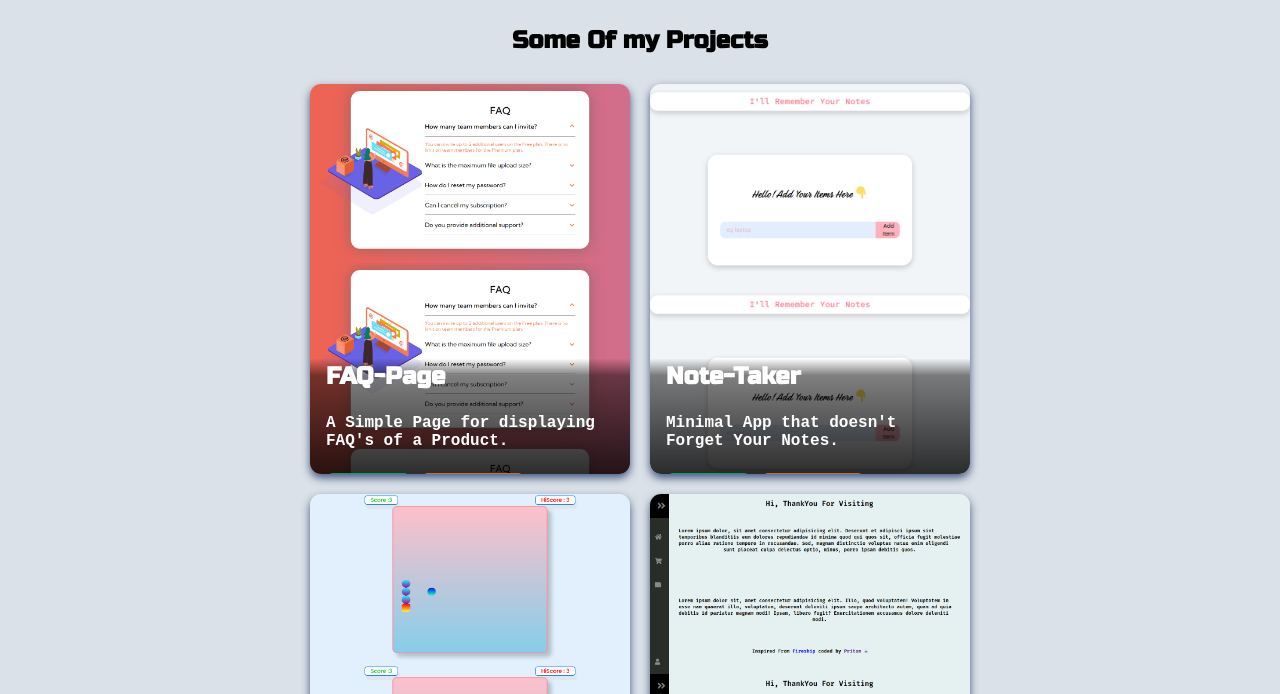
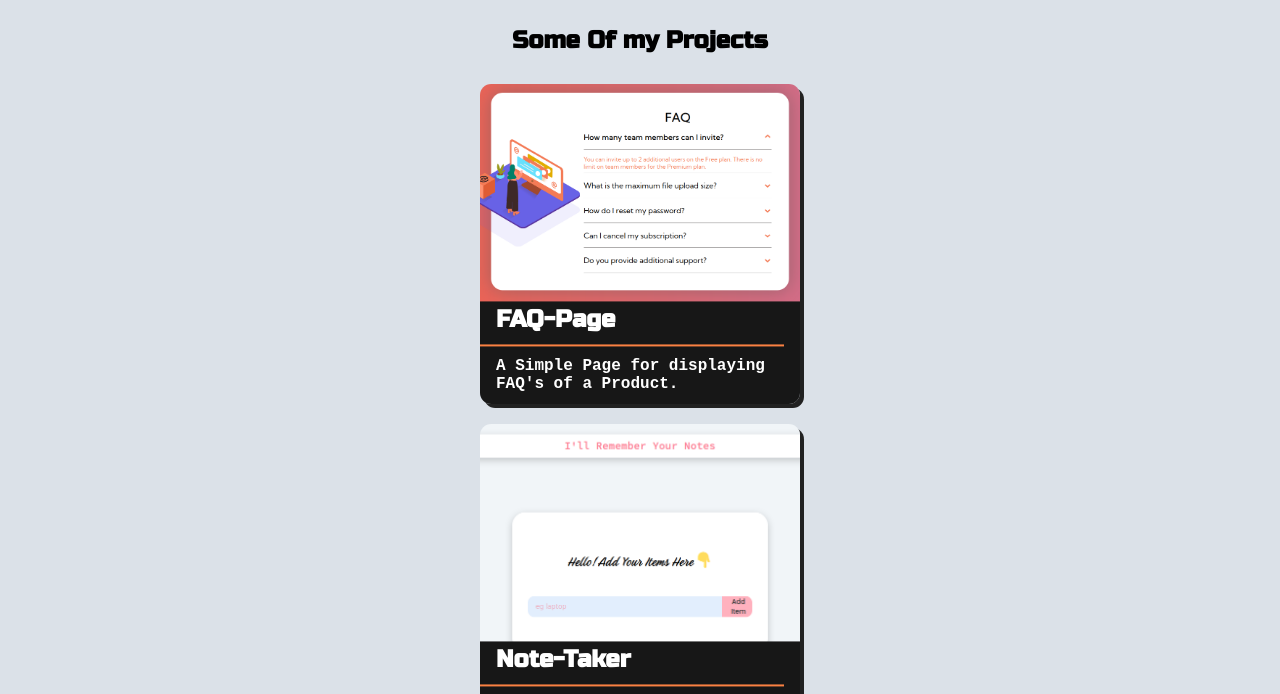
Before and after one commit to pritambera2000/Frontend_Practices, a plain HTML site: page ProjectShowcaseCards/index.html in a window 1280 px wide. Shown: the part 34-728 px from the top of the page. Drawn offline with nearby package versions, Linux system fonts and the light colour scheme.

Commit message:
Day-7's Codes

```diff
--- a/ProjectShowcaseCards/Styles/SCSS/_card.scss
+++ b/ProjectShowcaseCards/Styles/SCSS/_card.scss
@@ -1,4 +1,3 @@
-
 .main {
     &-title {
       text-align: center;
@@ -9,22 +8,34 @@
   .cards {
     display: grid;
     height: 100vh;
-    grid-template-columns: repeat(2, 320px);
+    grid-template-columns: repeat(1, 320px);
     gap: 20px;
     justify-content: center;
     .card{
-        background-size: contain;
+        background-size: 400px;
+        background-repeat: no-repeat;
+        background-position: top;
         padding:10rem 0 0 0;
         transition: transform 0.3s ease;
         border-radius: 0.7em;
-        box-shadow: $shadow-clr;
-        // height: 17rem;
+        box-shadow: $shadow1-clr;
+        height: 20rem;
         overflow: hidden;
       .card-title{
         margin-top: -1em
       }
         &:hover{
-            transform: scale(1.05);
+            transform: scale(1.02);
+            box-shadow: $shadow1-hover-clr;
+            transition: 0.3s ease;
+            .card-description{
+            margin: 0.7rem 0;
+
+              &::before{
+                display: none;
+                transition: 0.3s ease;
+              }
+            }
             .card-content{
                 transform: translateY(0);
             }
@@ -38,11 +49,11 @@
     .card-content{
         // background: black;
         padding:1em;
-        background:$black-gradient-clr;
+        background:$mat-black-clr;
         color:white;
         // height:7rem;
-        transform: translateY(67%);
-    }
+        transform: translateY(36%);
+
     .card-title{
         position:relative;
         padding: 0.5em 0;
@@ -66,13 +77,24 @@
     }
     .card-description{
 
-            margin: 0.7rem 0;
+            margin: 0.7rem 0 0 0;
             height: 3rem;
 
+
+            &::before{
+            content: '';
+            position: absolute;
+            height:2px;
+            top:27.49%;
+            left:0;
+            background: $orange-clr;
+            width:95%;
+
+            }
     }
 
   }
-
+}
 
   .card-1{
     background-image: url('../../Images/faqDesktop.png');
@@ -88,4 +110,5 @@
   }
   .card-4{
     background-image: url('../../Images/AnimatedNavbarDesktop.png');
+
   }
--- a/ProjectShowcaseCards/Styles/SCSS/_colors.scss
+++ b/ProjectShowcaseCards/Styles/SCSS/_colors.scss
@@ -1,4 +1,5 @@
 $primary-clr: rgb(78, 75, 75);
+$mat-black-clr:#171717;
 $secondary-clr:white;
 $purple-clr:rgb(206, 98, 206);
 $black-gradient-clr:linear-gradient(
@@ -12,6 +13,8 @@ $blue-gradient: linear-gradient(
     hsl(212, 89, 75),
 );
 $shadow-clr:0 4px 8px rgba(0,30,84,0.7);
+$shadow1-hover-clr:8px 8px 0px #212121;
+$shadow1-clr:4px 4px 0px #212121;
 $nav-blue-clr:#7596F8;
 $bg-opacity: hsla(0,0%,97.3%,0.58);
 $gray-clr:#dbe1e8;
```
Also changed, not shown: ProjectShowcaseCards/Styles/CSS/main.css.
